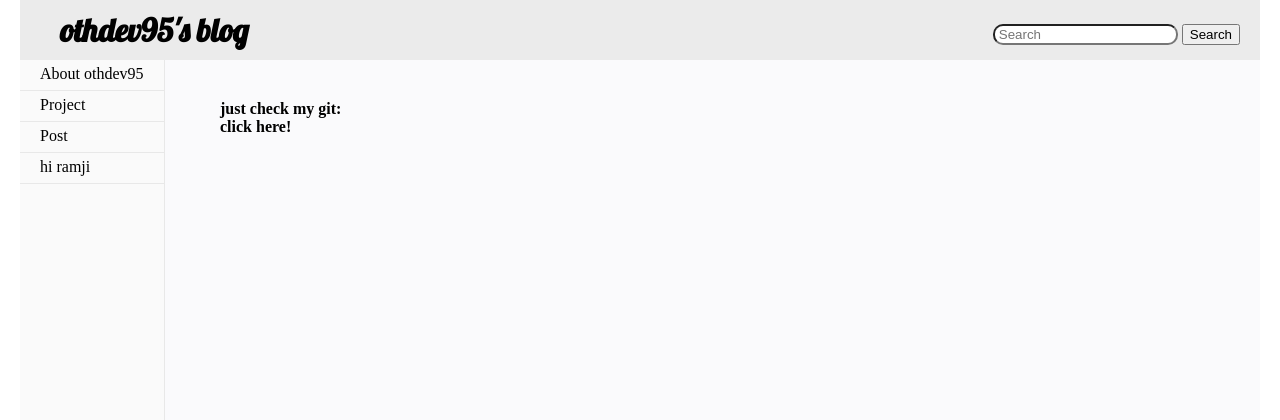
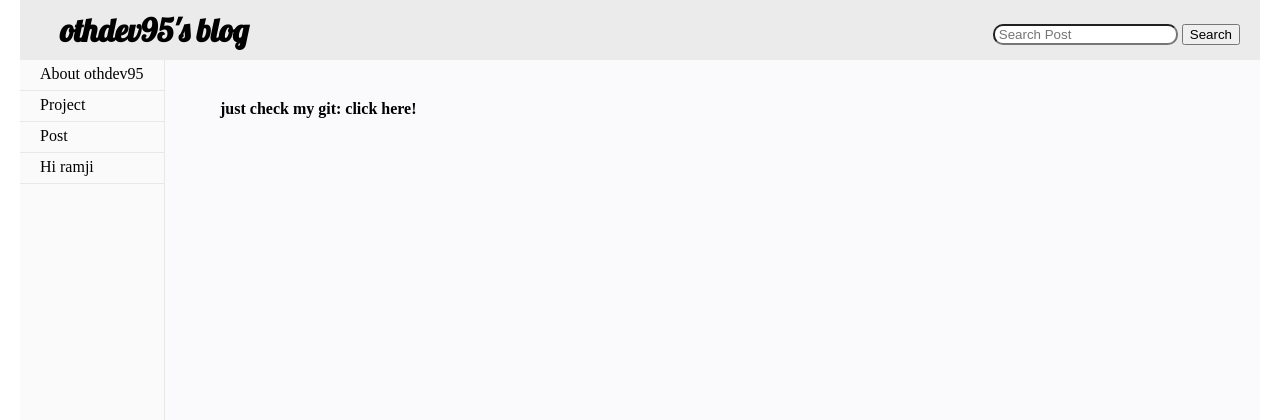
Before and after one commit to ohtaehyun/djangoTest, a Django app: template blog/templates/blog/project.html in a window 1280 px wide. Shown: the top 420 px of the page. Run offline with Django 3.2, Linux system fonts and the light colour scheme; the template is opened without the code that fills it, so the values that code supplies are empty; parts of the project's set-up code (start-up, migrations or seed data) failed here and were passed over.

Commit message:
adjust nav

```diff
--- /dev/null
+++ b/blog/static/css/project.css
@@ -0,0 +1,7 @@
+h4 {
+  display: inline-block;
+}
+
+.content a {
+  display: inline-block !important;
+}
--- a/blog/templates/blog/base.html
+++ b/blog/templates/blog/base.html
@@ -10,7 +10,7 @@
       rel="stylesheet"
       type="text/css"
     />
-    <link rel="stylesheet" href="{% static 'wtf/base.css' %}" />
+    <link rel="stylesheet" href="{% static 'css/base.css' %}" />
     <meta name="viewport" content="width=device-width, initial-scale=1" />
   </head>
   <body>
@@ -18,7 +18,7 @@
       <header class="header">
         <div class="blog-title"><h1>othdev95's blog</h1></div>
         <form action="" class="search">
-          <input type="text" placeholder="Search" />
+          <input type="text" placeholder="Search Post" />
           <button type="submit">Search</button>
         </form>
       </header>
@@ -32,7 +32,7 @@
             <div class="divider"></div>
             <li class="nav-item"><a href="/post_list">Post</a></li>
             <div class="divider"></div>
-            <li class="nav-item"><a href="/hi_ramji">hi ramji</a></li>
+            <li class="nav-item"><a href="/hi_ramji">Hi ramji</a></li>
             <div class="divider"></div>
           </ul>
         </div>
--- a/blog/templates/blog/post_list.html
+++ b/blog/templates/blog/post_list.html
@@ -15,7 +15,7 @@
   <body>
     <div>
       {% block content %}
-      <link rel="stylesheet" href="{% static 'wtf/post_list.css' %}" />
+      <link rel="stylesheet" href="{% static 'css/post_list.css' %}" />
       {% for post in posts %}
       <div class="post">
         <h1>
--- a/blog/templates/blog/project.html
+++ b/blog/templates/blog/project.html
@@ -8,10 +8,15 @@
     <title>Document</title>
   </head>
   <body>
-    <link rel="stylesheet" href="{% static 'wtf/project.css' %}" />
     {% block content %}
+
+    <link rel="stylesheet" href="{% static 'css/project.css' %}" />
     <h4>
-      just check my git: <a href="https://github.com/ohtaehyun"> click here!</a>
+      just check my git:
+
+      <a href="https://github.com/ohtaehyun" title="othdev95's github">
+        click here!
+      </a>
     </h4>
 
     {% endblock %}
```
Also changed, not shown: blog/static/css/hi_ramji.css (added, +9 -0 lines), blog/static/wtf/hi_ramji.css (deleted, +0 -10 lines), blog/static/wtf/project.css (deleted, +0 -7 lines), blog/templates/blog/hi_ramji.html (+1 -1 lines), blog/static/css/base.css (renamed from blog/static/wtf/base.css), blog/static/css/post_list.css (renamed from blog/static/wtf/post_list.css).
